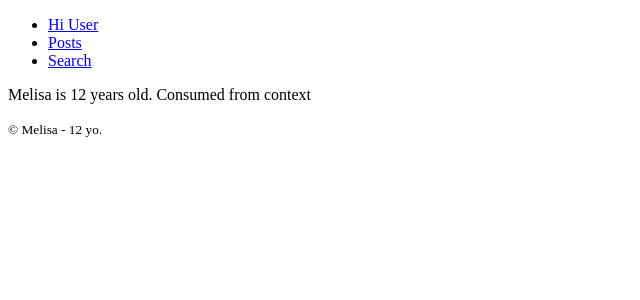
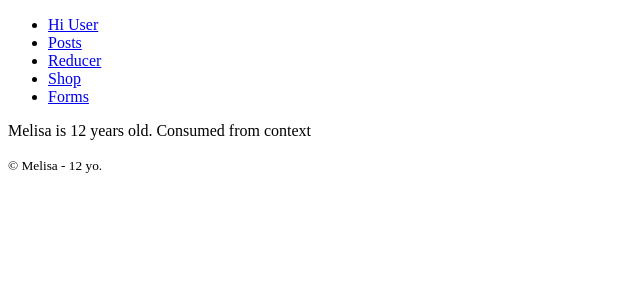
Before and after one commit to marvin-nyalik/IncognitoReact, a React (Vite) app: page / in a window 1280 px wide. Shown: the top 300 px of the page, without its empty margins (0-640 px from the left). Built offline with nearby package versions, Linux system fonts and the light colour scheme.

Commit message:
Add new links to navbar

```diff
--- a/src/components/Navbar.jsx
+++ b/src/components/Navbar.jsx
@@ -6,7 +6,9 @@ const Navbar = () => {
       <ul>
         <li><Link to="/">Hi User</Link></li>
         <li><Link to="/posts">Posts</Link></li>
-        <li><Link to="/search">Search</Link></li>
+        <li><Link to="/reducer">Reducer</Link></li>
+        <li><Link to="/shop">Shop</Link></li>
+        <li><Link to="/form">Forms</Link></li>
       </ul>
     </nav>
   );
```
